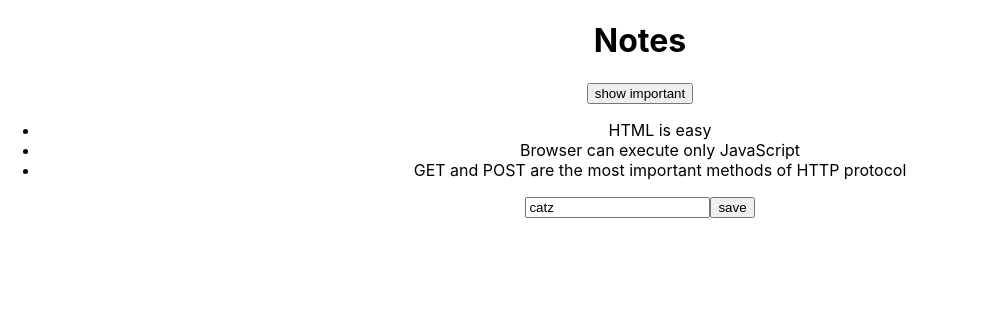
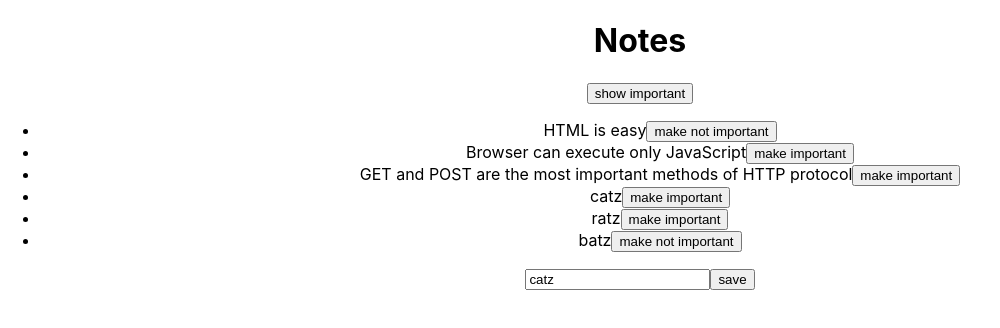
Before and after one commit to Fayyaz00/Notes-frontend, a React (Create React App) app: page / in a window 1280 px wide. Shown: the top 328 px of the page, without its empty margins (0-1000 px from the left). Built offline with nearby package versions, Linux system fonts and the light colour scheme; data requests are answered from the project's data file.

Commit message:
part2c: midway

```diff
--- /dev/null
+++ b/db.json
@@ -0,0 +1,43 @@
+{
+  "data": {
+    "_comment": "npx json-server --port 3001 --watch db.json"
+  },
+  "notes": [
+    {
+      "id": 1,
+      "content": "HTML is easy",
+      "date": "2022-1-17T17:30:31.098Z",
+      "important": true
+    },
+    {
+      "id": 2,
+      "content": "Browser can execute only JavaScript",
+      "date": "2022-1-17T18:39:34.091Z",
+      "important": false
+    },
+    {
+      "id": 3,
+      "content": "GET and POST are the most important methods of HTTP protocol",
+      "date": "2022-1-17T19:20:14.298Z",
+      "important": false
+    },
+    {
+      "content": "catz",
+      "date": "2022-07-19T04:40:00.354Z",
+      "important": false,
+      "id": 4
+    },
+    {
+      "content": "ratz",
+      "date": "2022-07-19T04:44:09.092Z",
+      "important": false,
+      "id": 5
+    },
+    {
+      "content": "batz",
+      "date": "2022-07-19T04:45:10.704Z",
+      "important": true,
+      "id": 6
+    }
+  ]
+}
--- a/src/App.js
+++ b/src/App.js
@@ -1,5 +1,9 @@
+import axios from 'axios';
 import { useEffect, useState } from 'react';
 import './App.css';
+import ReactDOM from 'react-dom/client'
+
+
 
 const App = (props) => {
 
@@ -17,10 +21,33 @@ const App = (props) => {
       important: Math.random() < 0.5,
       id: notes.length + 1,
     }
+    axios
+      .post('http://localhost:3001/notes', noteObject)
+      .then(response => {
+        console.log(response)
+        setNotes(notes.concat(response.data))
+        setNewNote('')
+      })
+  }
 
-    setNotes(notes.concat(noteObject))
-    setNewNote('')
+  const toggleImportance = (id) => {
+    const url = `http://localhost:3001/notes/${id}`
+    const note = notes.find(n => n.id === id)
+    const changedNote = { ...note, important: !note.important }
+
+    axios.put(url, changedNote).then(response => {
+      console.log(response.data);
+      setNotes(notes.map(note => note.id !== id ? note : response.data))
+    })
   }
+
+  useEffect(() => {
+    axios
+      .get('http://localhost:3001/notes')
+      .then(response => {
+        setNotes(response.data)
+      })
+  }, [])
 
   const notesToShow = showAll ? notes : notes.filter(note => note.important === true)
 
@@ -38,7 +65,10 @@ const App = (props) => {
         </button>
       </div>
       <ul>
-        {notesToShow.map(note => <Note key={note.id} note={note} />)}
+        {notesToShow.map(
+          note =>
+            <Note key={note.id} note={note} toggleImportance={() => { toggleImportance(note.id) }} />
+        )}
       </ul>
       <form onSubmit={addNote}>
         <input value={newNote} onChange={handleNoteChange} />
@@ -50,12 +80,18 @@ const App = (props) => {
 }
 
 const Note = (props) => {
-  const { note } = props
+  const { note, toggleImportance } = props
+
+  const label = note.important ? "make not important" : "make important"
 
   // console.log("note", note);
 
   return (
-    <li>{note.content}</li>
+    <li>
+      {note.content}
+      <button onClick={toggleImportance}>{label}</button>
+
+    </li>
   )
 }
 
--- a/src/index.js
+++ b/src/index.js
@@ -1,30 +1,33 @@
-import React from 'react';
+import React, { useState } from 'react';
 import ReactDOM from 'react-dom/client';
 import './index.css';
 import App from './App';
+import axios from 'axios'
 
 const root = ReactDOM.createRoot(document.getElementById('root'));
 
-const notes = [
-  {
-    id: 1,
-    content: 'HTML is easy',
-    date: '2019-05-30T17:30:31.098Z',
-    important: true
-  },
-  {
-    id: 2,
-    content: 'Browser can execute only JavaScript',
-    date: '2019-05-30T18:39:34.091Z',
-    important: false
-  },
-  {
-    id: 3,
-    content: 'GET and POST are the most important methods of HTTP protocol',
-    date: '2019-05-30T19:20:14.298Z',
-    important: true
-  }
-]
+let notes = []
+
+// const notes = [
+//   {
+//     id: 1,
+//     content: 'HTML is easy',
+//     date: '2019-05-30T17:30:31.098Z',
+//     important: true
+//   },
+//   {
+//     id: 2,
+//     content: 'Browser can execute only JavaScript',
+//     date: '2019-05-30T18:39:34.091Z',
+//     important: false
+//   },
+//   {
+//     id: 3,
+//     content: 'GET and POST are the most important methods of HTTP protocol',
+//     date: '2019-05-30T19:20:14.298Z',
+//     important: true
+//   }
+// ]
 
 root.render(
   <React.StrictMode>
```
Also changed, not shown: package.json (+6 -1 lines), src/services/notes.js (added, +20 -0 lines), 2 other files (tests, documents, lock files or other folders).
